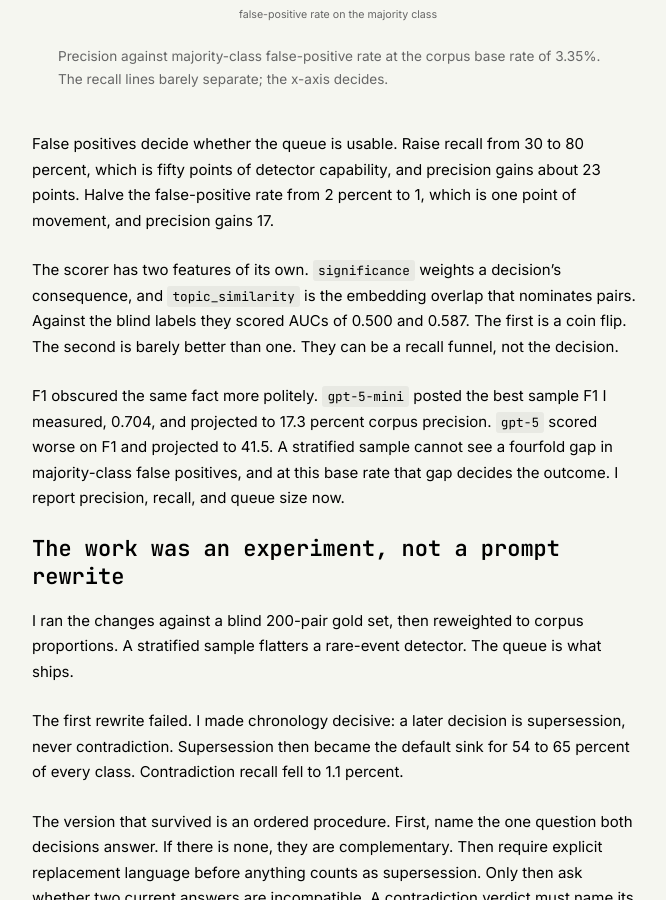
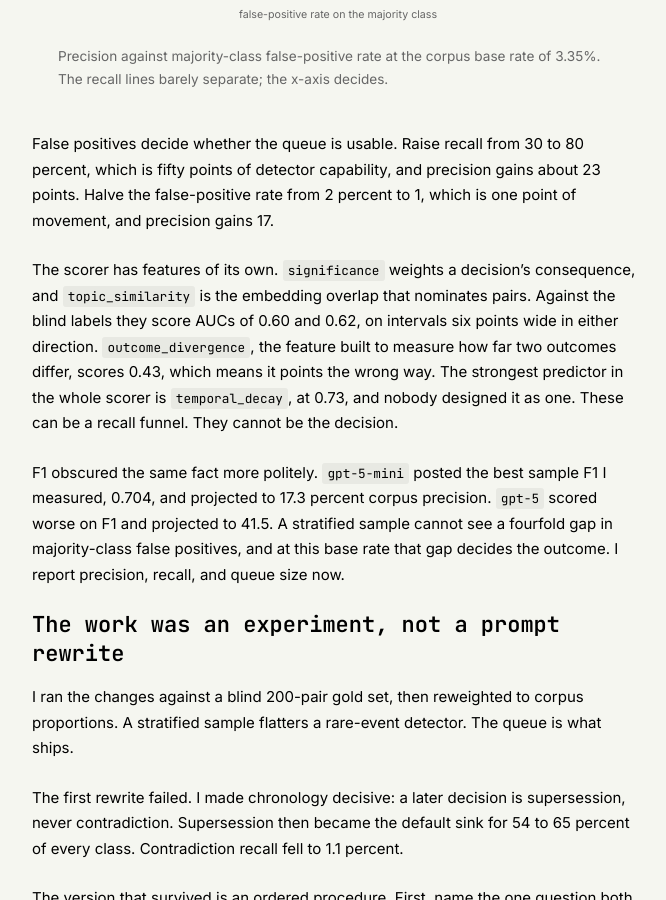
Before and after one commit to ashita-ai/ashita-ai.github.io, a Jekyll site: the page built from _posts/2026-08-11-the-detector-that-said-yes.md, in a window 1280 px wide and 900 px high, scrolled down 2469 px. Shown: the whole window, without its empty margins (302-968 px from the left). Built offline with Jekyll 4.4.1, drawn with Linux system fonts in a browser that asks for light colours.

Commit message:
Correct the scorer-feature AUCs; 0.500 did not reproduce
Re-derived against conflict_gold_labels over four populations. significance
is 0.601 (95% CI 0.54-0.66), not 0.500, and topic_similarity is 0.616, not
0.587. The 'coin flip' characterisation was wrong.

Replaced with the stronger and now-verified finding: outcome_divergence, the
feature built to measure how far two outcomes differ, is inverted at 0.434
with an interval excluding 0.5, and the strongest predictor in the scorer is
temporal_decay at 0.728, which was never designed as a signal.

Source of record corrected in ashita-ai/akashi#761.

```diff
--- a/_posts/2026-08-11-the-detector-that-said-yes.md
+++ b/_posts/2026-08-11-the-detector-that-said-yes.md
@@ -99,7 +99,7 @@ precision = p·s / ( p·s + (1−p)·f )
 
 False positives decide whether the queue is usable. Raise recall from 30 to 80 percent, which is fifty points of detector capability, and precision gains about 23 points. Halve the false-positive rate from 2 percent to 1, which is one point of movement, and precision gains 17.
 
-The scorer has two features of its own. `significance` weights a decision's consequence, and `topic_similarity` is the embedding overlap that nominates pairs. Against the blind labels they scored AUCs of 0.500 and 0.587. The first is a coin flip. The second is barely better than one. They can be a recall funnel, not the decision.
+The scorer has features of its own. `significance` weights a decision's consequence, and `topic_similarity` is the embedding overlap that nominates pairs. Against the blind labels they score AUCs of 0.60 and 0.62, on intervals six points wide in either direction. `outcome_divergence`, the feature built to measure how far two outcomes differ, scores 0.43, which means it points the wrong way. The strongest predictor in the whole scorer is `temporal_decay`, at 0.73, and nobody designed it as one. These can be a recall funnel. They cannot be the decision.
 
 F1 obscured the same fact more politely. `gpt-5-mini` posted the best sample F1 I measured, 0.704, and projected to 17.3 percent corpus precision. `gpt-5` scored worse on F1 and projected to 41.5. A stratified sample cannot see a fourfold gap in majority-class false positives, and at this base rate that gap decides the outcome. I report precision, recall, and queue size now.
 
```
